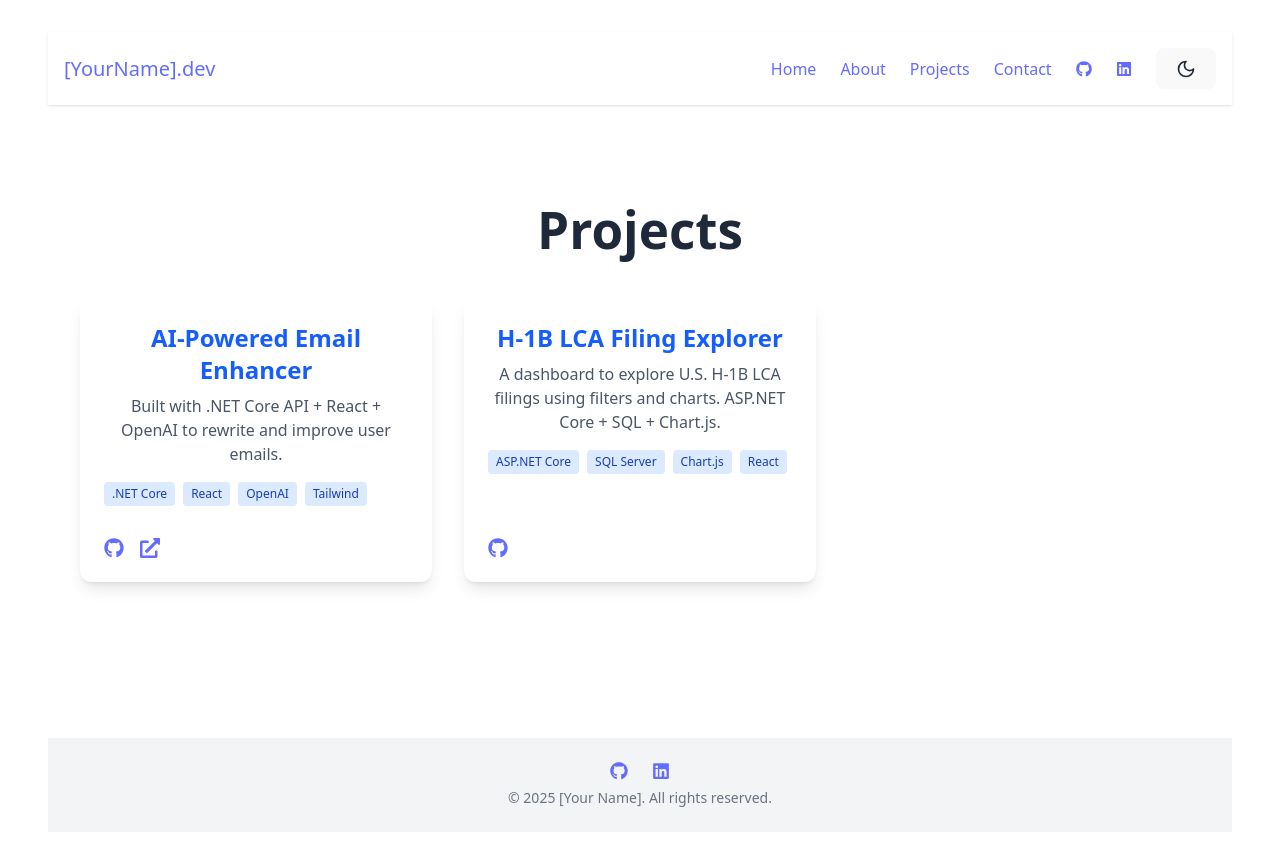
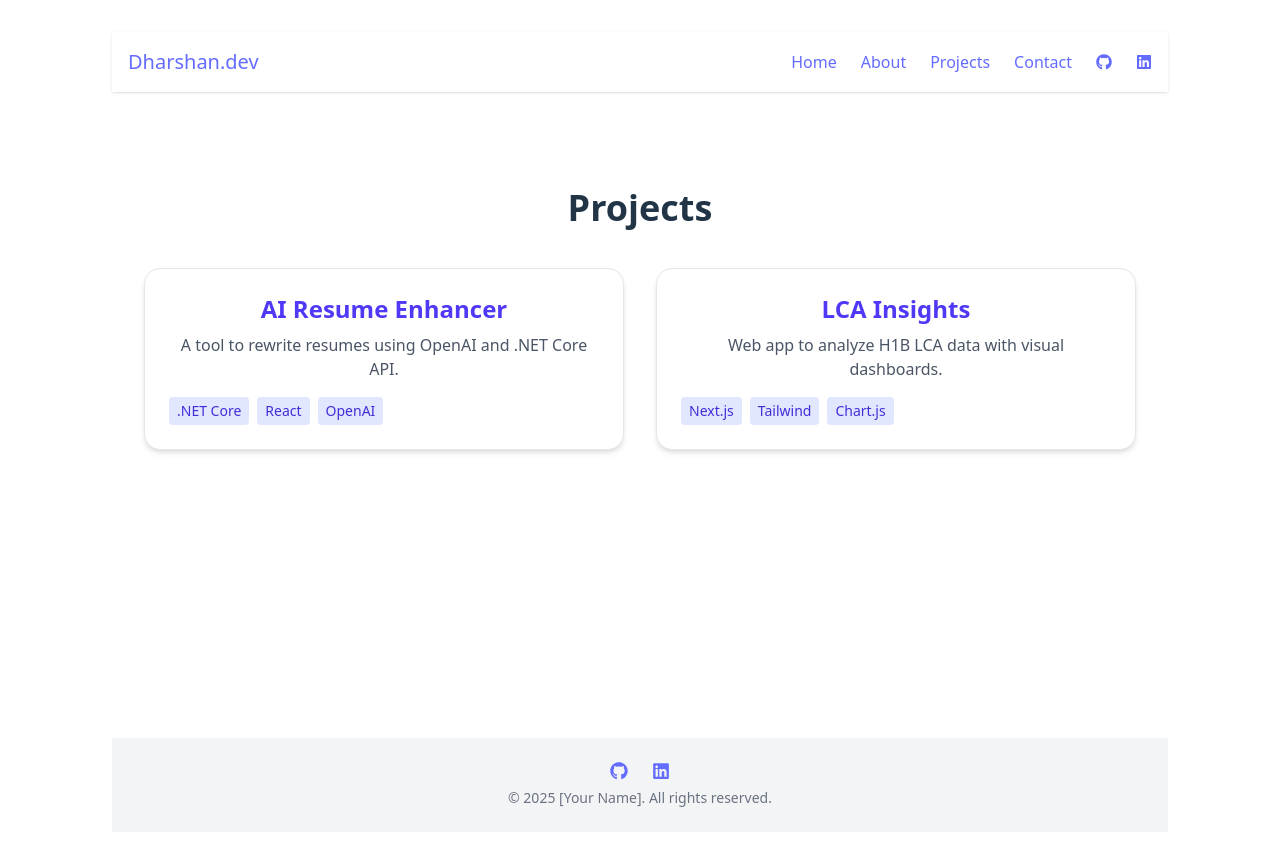
Before and after one commit to kesavanpotti-dharshan/personalportfolio, a React (Vite) app in the folder personalportfolio/: page /projects in a window 1280 px wide. Shown: the top 846 px of the page. Built offline with nearby package versions, Linux system fonts and the light colour scheme.

Commit message:
Add Modal component for project details with animations and close functionality

```diff
--- a/personalportfolio/package.json
+++ b/personalportfolio/package.json
@@ -11,6 +11,7 @@
   },
   "dependencies": {
     "@tailwindcss/vite": "^4.1.7",
+    "framer-motion": "^12.12.2",
     "lucide-react": "^0.511.0",
     "react": "^19.1.0",
     "react-dom": "^19.1.0",
--- a/personalportfolio/src/App.css
+++ b/personalportfolio/src/App.css
@@ -41,3 +41,14 @@
 .read-the-docs {
   color: #888;
 }
+@keyframes blob {
+  0%, 100% { transform: translateY(0px) scale(1); }
+  33% { transform: translateY(-20px) scale(1.1); }
+  66% { transform: translateY(10px) scale(0.9); }
+}
+.animate-blob {
+  animation: blob 8s infinite;
+}
+.animation-delay-2000 {
+  animation-delay: 2s;
+}
--- a/personalportfolio/src/components/Header.tsx
+++ b/personalportfolio/src/components/Header.tsx
@@ -1,6 +1,6 @@
 import { Link, useLocation } from "react-router-dom";
 import { FaGithub, FaLinkedin } from "react-icons/fa";
-import ThemeToggle from "./ThemeToggle";
+// import ThemeToggle from "./ThemeToggle";
 
 export default function Header() {
     const { pathname } = useLocation();
@@ -17,7 +17,7 @@ export default function Header() {
             <div className="container mx-auto px-4 py-4 flex items-center justify-between">
                 {/* Logo or name */}
                 <Link to="/" className="text-xl font-bold text-blue-600">
-                    [YourName].dev
+                    Dharshan.dev
                 </Link>
 
                 {/* Navigation */}
@@ -50,7 +50,7 @@ export default function Header() {
                     >
                         <FaLinkedin />
                     </a>
-                    <ThemeToggle />
+                    {/* <ThemeToggle /> */}
                 </nav>
             </div>
         </header>
--- /dev/null
+++ b/personalportfolio/src/components/Modal.tsx
@@ -0,0 +1,75 @@
+'use client';
+
+import { motion, AnimatePresence } from 'framer-motion';
+import { X } from 'lucide-react';
+
+export default function Modal({ project, onClose }) {
+    if (!project) return null;
+
+    return (
+        <AnimatePresence>
+            <motion.div
+                initial={{ opacity: 0 }}
+                animate={{ opacity: 1 }}
+                exit={{ opacity: 0 }}
+                className="fixed inset-0 bg-black bg-opacity-60 backdrop-blur-sm z-50 flex items-center justify-center p-4"
+                onClick={onClose} // closes modal when clicking outside
+            >
+                <motion.div
+                    onClick={(e) => e.stopPropagation()} // prevent modal close when clicking inside
+                    initial={{ scale: 0.8, opacity: 0 }}
+                    animate={{ scale: 1, opacity: 1 }}
+                    exit={{ scale: 0.8, opacity: 0 }}
+                    transition={{ duration: 0.3 }}
+                    className="bg-white dark:bg-gray-900 text-black dark:text-white max-w-lg w-full rounded-xl shadow-xl p-6 relative"
+                >
+                    {/* Close Button */}
+                    <button onClick={onClose} className="absolute top-4 right-4 text-gray-500 hover:text-red-500">
+                        <X size={24} />
+                    </button>
+
+                    {/* Optional Image */}
+                    {project.image && (
+                        <img src={project.image} alt={project.title} className="rounded-lg mb-4 w-full" />
+                    )}
+
+                    <h2 className="text-2xl font-bold mb-2">{project.title}</h2>
+                    <p className="text-gray-700 dark:text-gray-300 mb-4">{project.description}</p>
+
+                    <ul className="flex gap-2 flex-wrap mb-4">
+                        {project.tech.map((tech, idx) => (
+                            <li
+                                key={idx}
+                                className="text-sm bg-indigo-100 dark:bg-indigo-800 text-indigo-700 dark:text-indigo-200 px-2 py-1 rounded"
+                            >
+                                {tech}
+                            </li>
+                        ))}
+                    </ul>
+
+                    {/* Links */}
+                    <div className="flex gap-4 mt-4">
+                        {project.demo && (
+                            <a
+                                href={project.demo}
+                                target="_blank"
+                                className="text-blue-600 dark:text-blue-400 underline"
+                            >
+                                Live Demo
+                            </a>
+                        )}
+                        {project.github && (
+                            <a
+                                href={project.github}
+                                target="_blank"
+                                className="text-blue-600 dark:text-blue-400 underline"
+                            >
+                                GitHub
+                            </a>
+                        )}
+                    </div>
+                </motion.div>
+            </motion.div>
+        </AnimatePresence>
+    );
+}
--- a/personalportfolio/src/pages/Home.tsx
+++ b/personalportfolio/src/pages/Home.tsx
@@ -3,42 +3,75 @@ import { FaGithub, FaLinkedin, FaEnvelope } from "react-icons/fa";
 
 export default function Home() {
     return (
-        <section className="flex flex-col items-center text-center py-16">
-            <h1 className="text-5xl font-bold mb-4 text-gray-800 dark:text-white">
-                Hi, I'm <span className="text-blue-600">[Your Name]</span>
+        <section className="flex flex-col items-center text-center py-20 relative overflow-hidden">
+            {/* Decorative background blobs */}
+            <div className="absolute top-0 left-0 w-72 h-72 bg-blue-100 rounded-full mix-blend-multiply filter blur-2xl opacity-60 animate-blob -z-10"></div>
+            <div className="absolute bottom-0 right-0 w-72 h-72 bg-purple-100 rounded-full mix-blend-multiply filter blur-2xl opacity-60 animate-blob animation-delay-2000 -z-10"></div>
+
+            {/* Avatar */}
+            <img
+                src="./assets/avatar.png"
+                alt="Dharshan Kesavan Potti"
+                className="w-32 h-32 rounded-full border-4 border-blue-500 shadow-lg mb-6 object-cover"
+            />
+
+            <h1 className="text-5xl font-extrabold mb-4 text-gray-800 dark:text-white drop-shadow-lg">
+                Hi, I'm <span className="text-blue-600">Dharshan Kesavan Potti</span>
             </h1>
-            <h2 className="text-2xl font-medium text-gray-600 dark:text-gray-300 mb-6">
-                Full Stack .NET Developer | C# | React | Azure
+            <h2 className="text-2xl font-semibold text-gray-600 dark:text-gray-300 mb-6 tracking-wide">
+                Full Stack .NET Developer <span className="mx-2">|</span> C# <span className="mx-2">|</span> React <span className="mx-2">|</span> Azure
             </h2>
-            <p className="max-w-2xl text-gray-700 dark:text-gray-400 mb-8">
-                I build scalable enterprise applications using modern .NET and frontend technologies. Let's connect and create something amazing!
+            <p className="max-w-2xl text-lg text-gray-700 dark:text-gray-400 mb-10 leading-relaxed">
+                I build scalable enterprise applications using modern <span className="font-semibold text-blue-600">.NET</span> and <span className="font-semibold text-blue-600">frontend technologies</span>.
+                <br />
+                <span className="inline-block mt-2">Let's connect and create something <span className="text-purple-600 font-semibold">amazing</span>!</span>
             </p>
 
-            <div className="flex flex-wrap justify-center gap-4 mb-8">
-                <Link to="/projects" className="bg-blue-600 text-white px-6 py-2 rounded-full hover:bg-blue-700 transition">
+            <div className="flex flex-wrap justify-center gap-4 mb-10">
+                <Link
+                    to="/projects"
+                    className="bg-white border border-blue-600 text-blue-600 px-8 py-3 rounded-full font-semibold shadow-md hover:bg-blue-50 transition"
+                >
                     View Projects
                 </Link>
                 <a
                     href="/resume.pdf"
                     target="_blank"
                     rel="noopener noreferrer"
-                    className="border border-blue-600 text-blue-600 px-6 py-2 rounded-full hover:bg-blue-50 transition"
+                    className="bg-white border border-blue-600 text-blue-600 px-8 py-3 rounded-full font-semibold shadow-md hover:bg-blue-50 transition"
                 >
                     Download Résumé
                 </a>
             </div>
 
-            <div className="flex gap-6 text-2xl text-gray-600 dark:text-gray-300">
-                <a href="https://github.com/yourgithub" target="_blank" rel="noopener noreferrer" className="hover:text-black dark:hover:text-white">
+            <div className="flex gap-8 text-3xl text-gray-600 dark:text-gray-300 mb-2">
+                <a
+                    href="https://github.com/yourgithub"
+                    target="_blank"
+                    rel="noopener noreferrer"
+                    className="hover:text-black dark:hover:text-white transition"
+                    aria-label="GitHub"
+                >
                     <FaGithub />
                 </a>
-                <a href="https://linkedin.com/in/yourlinkedin" target="_blank" rel="noopener noreferrer" className="hover:text-blue-700">
+                <a
+                    href="https://linkedin.com/in/yourlinkedin"
+                    target="_blank"
+                    rel="noopener noreferrer"
+                    className="hover:text-blue-700 transition"
+                    aria-label="LinkedIn"
+                >
                     <FaLinkedin />
                 </a>
-                <a href="mailto:your@email.com" className="hover:text-red-500">
+                <a
+                    href="mailto:your@email.com"
+                    className="hover:text-red-500 transition"
+                    aria-label="Email"
+                >
                     <FaEnvelope />
                 </a>
             </div>
+            <span className="text-sm text-gray-400 mt-2">Open to new opportunities & collaborations</span>
         </section>
     );
 }
--- a/personalportfolio/src/pages/Projects.tsx
+++ b/personalportfolio/src/pages/Projects.tsx
@@ -1,76 +1,78 @@
-import { FaGithub, FaExternalLinkAlt } from "react-icons/fa";
+'use client';
+
+import { motion } from 'framer-motion';
+import Modal from '../components/Modal';
+import { useState } from 'react';
 
 const projects = [
     {
-        title: "AI-Powered Email Enhancer",
-        description:
-            "Built with .NET Core API + React + OpenAI to rewrite and improve user emails.",
-        stack: [".NET Core", "React", "OpenAI", "Tailwind"],
-        github: "https://github.com/yourname/email-enhancer",
-        demo: "https://email-enhancer-demo.vercel.app",
+        title: 'AI Resume Enhancer',
+        description: 'A tool to rewrite resumes using OpenAI and .NET Core API.',
+        tech: ['.NET Core', 'React', 'OpenAI'],
+        image: '/resume-enhancer.png',
+        demo: 'https://your-resume-demo.vercel.app',
+        github: 'https://github.com/yourname/resume-enhancer',
     },
     {
-        title: "H-1B LCA Filing Explorer",
-        description:
-            "A dashboard to explore U.S. H-1B LCA filings using filters and charts. ASP.NET Core + SQL + Chart.js.",
-        stack: ["ASP.NET Core", "SQL Server", "Chart.js", "React"],
-        github: "https://github.com/yourname/h1b-lca-explorer",
-        demo: "",
+        title: 'LCA Insights',
+        description: 'Web app to analyze H1B LCA data with visual dashboards.',
+        tech: ['Next.js', 'Tailwind', 'Chart.js'],
+        image: '/lca-insights.png',
+        demo: 'https://lca-insights.vercel.app',
+        github: 'https://github.com/yourname/lca-insights',
     },
-    // Add more projects here
 ];
 
+const cardVariants = {
+    hidden: { opacity: 0, y: 30 },
+    visible: (i: number) => ({
+        opacity: 1,
+        y: 0,
+        transition: { delay: i * 0.2, duration: 0.6 },
+    }),
+};
+
 export default function Projects() {
+    const [selected, setSelected] = useState(null);
+
     return (
-        <section className="max-w-6xl mx-auto px-4 py-16">
-            <h1 className="text-4xl font-bold text-center mb-10 text-gray-800 dark:text-white">
-                Projects
-            </h1>
-            <div className="grid gap-8 grid-cols-1 md:grid-cols-2 lg:grid-cols-3">
+        <section className="py-16 px-4 max-w-5xl mx-auto">
+            <h2 className="text-4xl font-bold mb-10 text-center">Projects</h2>
+
+            <div className="grid gap-8 md:grid-cols-2">
                 {projects.map((project, i) => (
-                    <div
+                    <motion.div
                         key={i}
-                        className="bg-white dark:bg-gray-800 shadow-lg rounded-xl p-6 flex flex-col justify-between hover:shadow-2xl transition"
+                        custom={i}
+                        initial="hidden"
+                        whileInView="visible"
+                        viewport={{ once: true }}
+                        variants={cardVariants}
+                        whileHover={{ scale: 1.03, boxShadow: '0 8px 30px rgba(0,0,0,0.12)' }}
+                        transition={{ type: 'spring', stiffness: 300 }}
+                        className="cursor-pointer bg-white dark:bg-gray-800 p-6 rounded-2xl shadow-md border border-gray-200 dark:border-gray-700"
+                        onClick={() => setSelected(project)}
                     >
-                        <div>
-                            <h2 className="text-2xl font-semibold mb-2 text-blue-600">{project.title}</h2>
-                            <p className="text-gray-600 dark:text-gray-300 mb-4">{project.description}</p>
-                            <div className="flex flex-wrap gap-2 mb-4">
-                                {project.stack.map((tech, j) => (
-                                    <span
-                                        key={j}
-                                        className="text-xs bg-blue-100 dark:bg-blue-900 text-blue-800 dark:text-blue-300 px-2 py-1 rounded"
-                                    >
-                                        {tech}
-                                    </span>
-                                ))}
-                            </div>
-                        </div>
-                        <div className="flex gap-4 mt-4">
-                            {project.github && (
-                                <a
-                                    href={project.github}
-                                    target="_blank"
-                                    rel="noopener noreferrer"
-                                    className="text-gray-600 dark:text-gray-300 hover:text-black dark:hover:text-white"
+                        <h3 className="text-2xl font-semibold text-indigo-600 dark:text-indigo-400">
+                            {project.title}
+                        </h3>
+                        <p className="text-gray-600 dark:text-gray-300 mt-2">{project.description}</p>
+                        <ul className="flex gap-2 mt-4 flex-wrap">
+                            {project.tech.map((tech, idx) => (
+                                <li
+                                    key={idx}
+                                    className="text-sm bg-indigo-100 dark:bg-indigo-900 text-indigo-700 dark:text-indigo-200 px-2 py-1 rounded"
                                 >
-                                    <FaGithub size={20} />
-                                </a>
-                            )}
-                            {project.demo && (
-                                <a
-                                    href={project.demo}
-                                    target="_blank"
-                                    rel="noopener noreferrer"
-                                    className="text-gray-600 dark:text-gray-300 hover:text-blue-600"
-                                >
-                                    <FaExternalLinkAlt size={20} />
-                                </a>
-                            )}
-                        </div>
-                    </div>
+                                    {tech}
+                                </li>
+                            ))}
+                        </ul>
+                    </motion.div>
                 ))}
             </div>
+
+            {/* Modal */}
+            {selected && <Modal project={selected} onClose={() => setSelected(null)} />}
         </section>
     );
 }
```
Also changed, not shown: personalportfolio/src/App.tsx (+0 -29 lines), personalportfolio/src/pages/About.tsx (+10 -2 lines), personalportfolio/src/assets/avatar.png (added), 1 other file (tests, documents, lock files or other folders).
